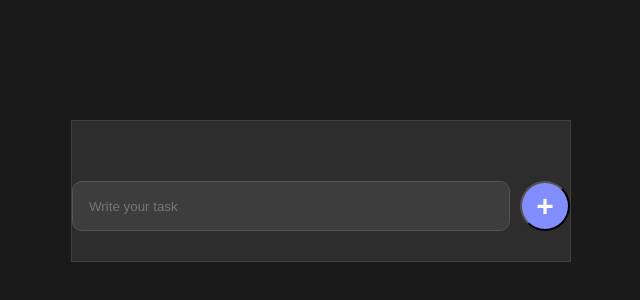
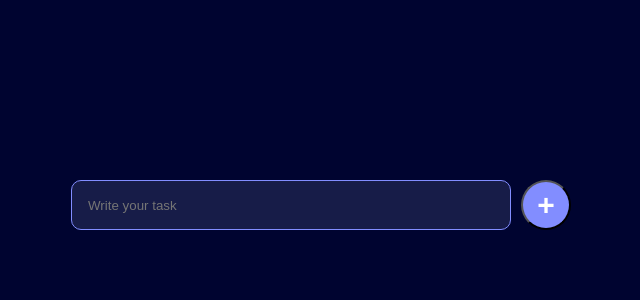
Before and after one commit to Adriaan0108/js-todo-app, a plain HTML site: page index.html in a window 1280 px wide. Shown: the whole page, without its empty margins (319-959 px from the left). Drawn offline with Linux system fonts and the dark colour scheme.

Commit message:
Fixed dark mode styles

```diff
--- a/styles.css
+++ b/styles.css
@@ -1,3 +1,11 @@
+:root {
+  --background: #000430;
+  --secondaryBackground: #171c48;
+  --text: #fff;
+  --purple: #828dff;
+  --teal: #24feee;
+}
+
 * {
   margin: 0;
   padding: 0;
@@ -70,7 +78,7 @@ form {
 input {
   padding: 16px;
   background-color: var(--secondaryBackground);
-  border: 1px solid --purple;
+  border: 1px solid var(--purple);
   width: 100%;
   flex: 1;
   border-radius: 10px;
@@ -173,35 +181,3 @@ button {
     margin-left: 10px;
   }
 }
-
-/* Dark mode support (if device prefers dark mode) */
-@media (prefers-color-scheme: dark) {
-  body {
-    background-color: #1a1a1a;
-    color: #ffffff;
-  }
-
-  .container {
-    background-color: #2d2d2d;
-    border: 1px solid #404040;
-  }
-
-  input {
-    background-color: #3d3d3d;
-    color: #ffffff;
-    border: 1px solid #555;
-  }
-
-  .taskItem {
-    background-color: #3d3d3d;
-    border: 1px solid #555;
-  }
-}
-
-:root {
-  --background: #000430;
-  --secondaryBackground: #171c48;
-  --text: #fff;
-  --purple: #828dff;
-  --teal: #24feee;
-}
```
